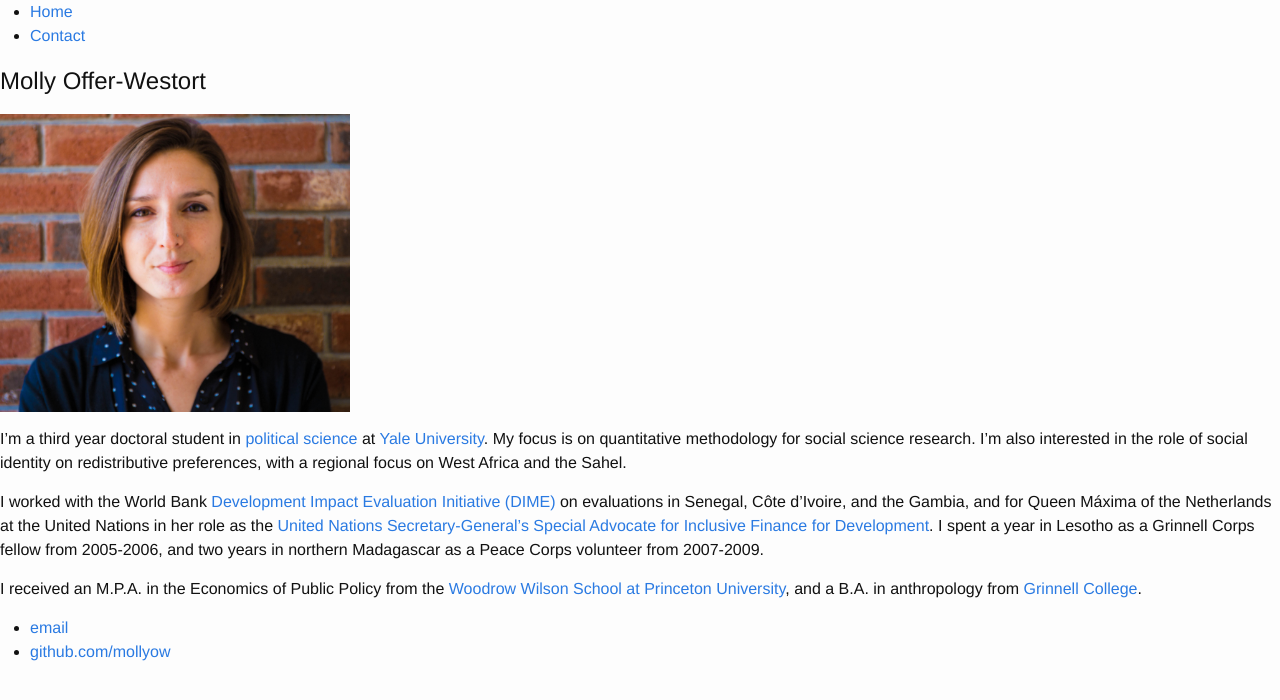
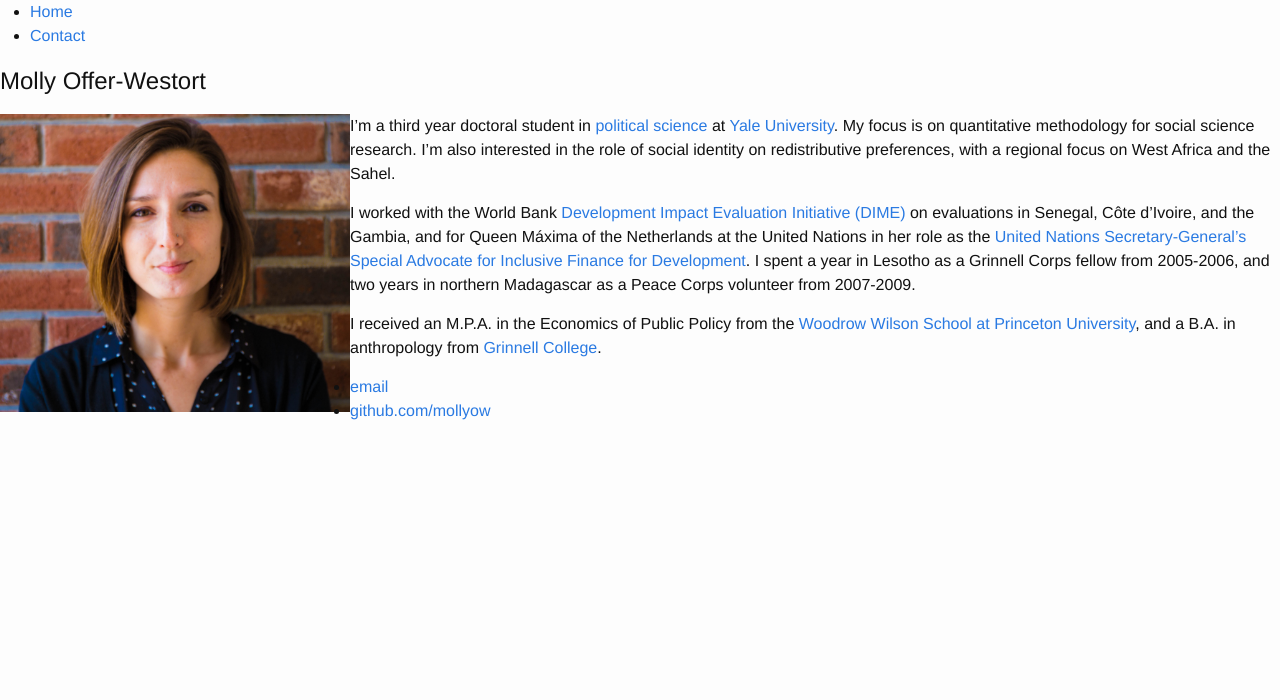
Before and after one commit to mollyow/mollyow.github.io, a Jekyll site: the page built from index.markdown, in a window 1280 px wide. Shown: the top 700 px of the page. Built offline with Jekyll 4.4.1, drawn with Linux system fonts in a browser that asks for light colours.

Commit message:
Update index.markdown

```diff
--- a/index.markdown
+++ b/index.markdown
@@ -3,7 +3,7 @@ layout: default
 title: "Molly Offer-Westort"
 date:   2016-07-26
 ---
-<img style="float: left;" src="/assets/molly_brick.jpg" alt="pic" style="width: 350px;"/>
+<img style="float: left; width: 350px;" src="/assets/molly_brick.jpg" alt="pic" />
 
 I'm a third year doctoral student in [political science](http://politicalscience.yale.edu/) at [Yale University](http://www.yale.edu/).
 My focus is on quantitative methodology for social science research. I'm also interested in the role of social identity on redistributive preferences, with a regional focus on West Africa and the Sahel.
```
